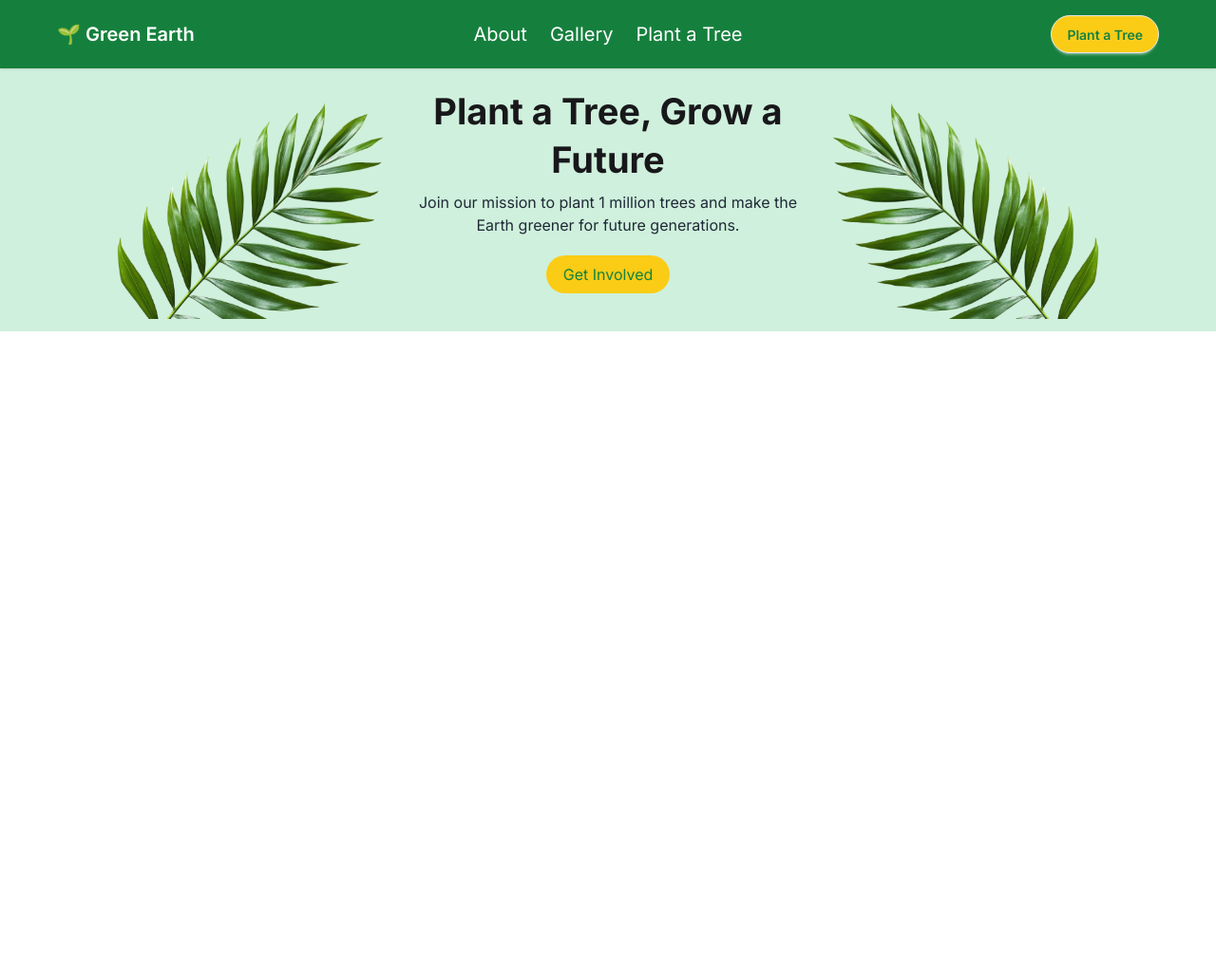
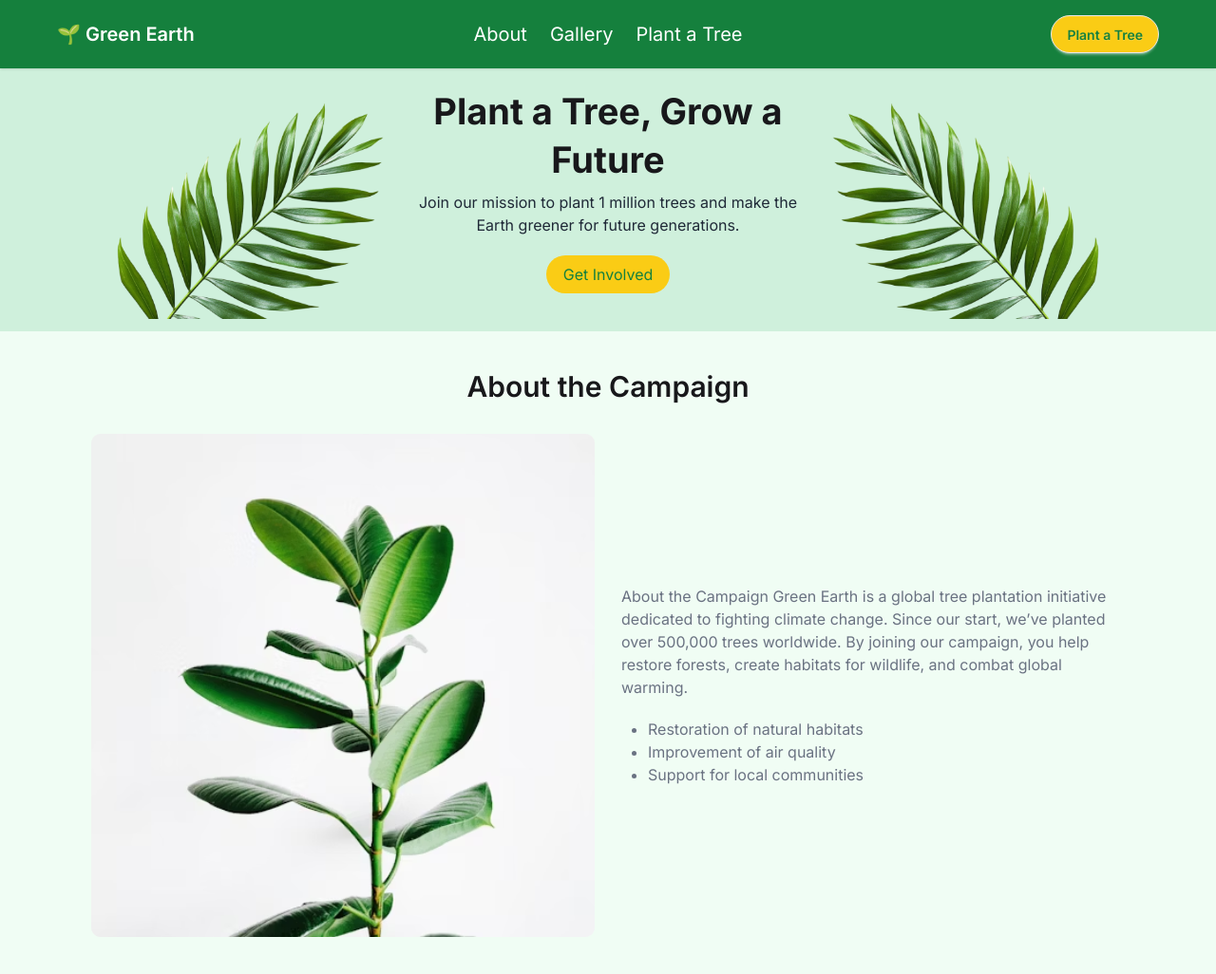
Before and after one commit to farid-riyad/B12A06-sixth-assignment, a plain HTML site: page index.html in a window 1280 px wide. Shown: the whole page at 95% size. Before the commit the page ends 800 px from the top, so only its background shows below. Drawn offline with nearby package versions, Linux system fonts and the light colour scheme.

Commit message:
added about section

```diff
--- a/index.html
+++ b/index.html
@@ -64,6 +64,27 @@
             </div>
          </section>
 
+         <!-- About section -->
+         <section class="bg-[#F0FDF4] pb-10 md:pb-20 ">
+            <div class="max-w-[1600px] w-full mx-auto px-4 md:px-10 lg:px-20">
+                <div>
+                <h1 class="text-center text-3xl font-semibold pt-3 md:pt-10">About the Campaign</h1>
+                </div>
+            <div class="flex flex-col md:flex-row justify-between items-center gap-7 mx-auto mt-8 px-4">
+                <img src="assets/about.png" alt="" class="">
+                <div>
+                    <p class="text-gray-500">About the Campaign Green Earth is a global tree plantation initiative dedicated to fighting climate change. Since our start, we’ve planted over 500,000 trees worldwide. By joining our campaign, you help restore forests, create habitats for wildlife, and combat global warming.
+                </p>
+                <ul class="text-gray-500 mt-5 ml-2">
+                    <li class="list-disc ml-5">Restoration of natural habitats</li>
+                    <li class="list-disc ml-5">Improvement of air quality</li>
+                    <li class="list-disc ml-5">Support for local communities</li>
+                </ul>
+                </div>
+            </div>
+            </div>
+         </section>
+
     </main>
 </body>
 </html>
```
